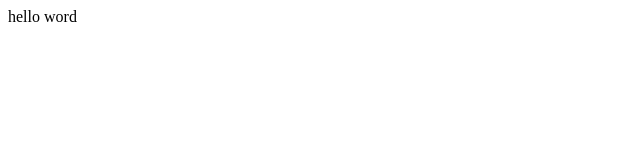
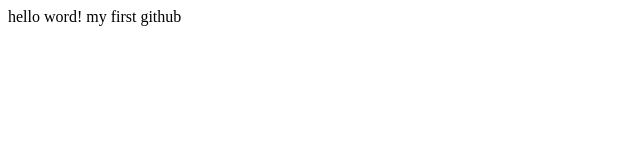
Before and after one commit to yoonzi/mygit1, a plain HTML site: page index.html in a window 1280 px wide. Shown: the whole page, without its empty margins (0-640 px from the left). Drawn offline with Linux system fonts and the light colour scheme.

Commit message:
更新了index.html

```diff
--- a/index.html
+++ b/index.html
@@ -2,6 +2,6 @@
 <html lang="en">
 <head></head>
 <body>
-hello word
+hello word! my first github
 </body>
 </html>
```
